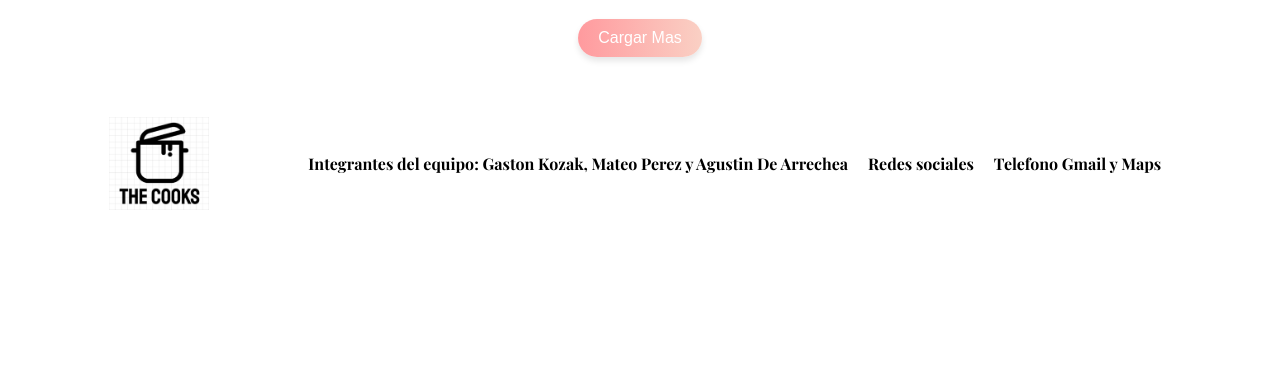
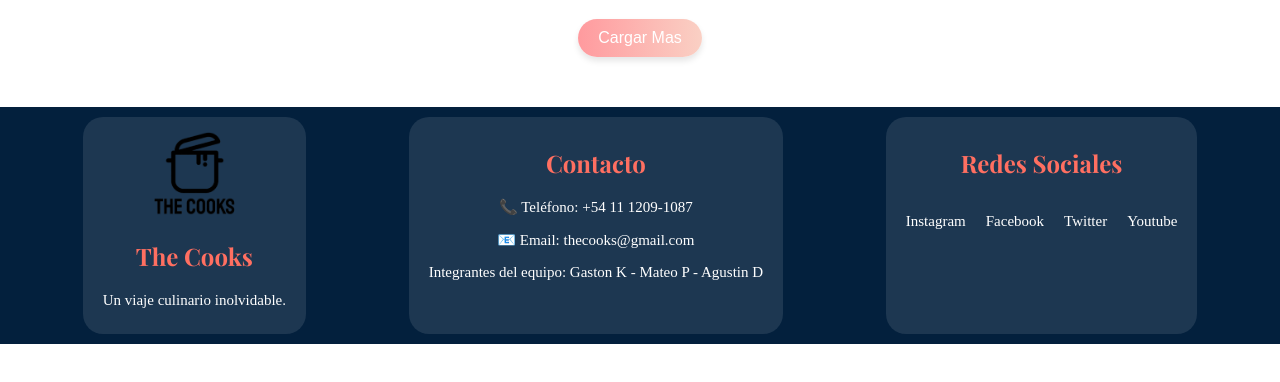
Before and after one commit to AgustinDeArrechea/grupo10_prog1_com1, a plain HTML site: page index.html in a window 1280 px wide. Shown: the part 368-750 px from the top of the page. Drawn offline with nearby package versions, Linux system fonts and the light colour scheme; no server answers; a web font is replaced by a local one.

Commit message:
footer css index

```diff
--- a/css/styles.css
+++ b/css/styles.css
@@ -139,13 +139,6 @@ box-shadow: 0 22px 30px rgb(45 41 41 / 76%);
     margin-bottom: 15px;
 }
 
-
-article{
-    display: flex;
-    justify-content: center;
-    align-items: center;
-    padding: 10px;
-}
 #div-cargar {
     display: flex;
     justify-content: center;
@@ -168,13 +161,39 @@ article{
 }
 
 .seccion-footer{
-    margin: 50px 0;
+    margin-top: 50px ;
     display: flex;
-    justify-content: space-around;
-    justify-self: center;
-    width: 90vw;
+    justify-content: space-evenly;
+    width: 100%;
+    background-color: #03203d;}
+
+.article-footer {
+    text-align: center;
+    padding: 10px;
+    margin: 10px 20px;
+    background-color: rgba(255, 255, 255, 0.1);
+    border-radius: 20px;
 }
-
+.article-footer h2 {
+    color: #ff6f61;
+}
+.article-footer p {
+    font-size: 15px;
+    color: white;
+    font-family: 'Times New Roman', Times, serif;
+}
+.redes{
+display: flex;
+}
+.footer-bottom {
+    background-color: #002244;
+    color: #f0f0f0;
+    padding: 20px;
+    text-align: center;
+    width: 100%;
+    margin-top: 20px;
+    border-radius: 8px;
+}
 .logoimg{
     width: 100px;
     height: auto;
--- a/index.html
+++ b/index.html
@@ -17,7 +17,7 @@
     <header>
         <div class="navegacion">
             <div class="logo">
-                <img class="logoimg" src="./img/image-removebg-preview (22).png" alt="">
+                <img class="logoimg" src="./img/image-removebg-preview (22).png" alt="logo">
             </div>
             <nav class="nav-header">
                 <ul class="ul-header">
@@ -52,15 +52,29 @@
     </main>
     <footer>
         <section class="seccion-footer">
-            <article>
-                <img class="logoimg" src="./img/image.png" alt="">
+            <article class="article-footer">
+                <img class="logoimg" src="./img/image-removebg-preview (22).png" alt="logo">
+                <h2>The Cooks</h2>
+                <p>Un viaje culinario inolvidable.</p>
             </article>
-            <article>
-                <p>Integrantes del equipo: Gaston Kozak, Mateo Perez y Agustin De Arrechea</p>
-                <p>Redes sociales</p>
-                <p>Telefono Gmail y Maps</p>
+            <article class="article-footer">
+                <h2>Contacto</h2>
+                <p>📞 Teléfono: +54 11 1209-1087 </p>
+                <p>📧 Email: thecooks@gmail.com</p>
+                <p>Integrantes del equipo: Gaston K - Mateo P - Agustin D</p>
             </article>
+            <article class="article-footer">
+                <h2>Redes Sociales</h2>
+                <div class="redes">
+                    <p>Instagram</p>
+                    <p>Facebook</p>
+                    <p>Twitter</p>
+                    <p>Youtube</p>
+                </div>
+            </article>
+
         </section>
+
 
     </footer>
     <script src="./js/index.js"></script>
```
